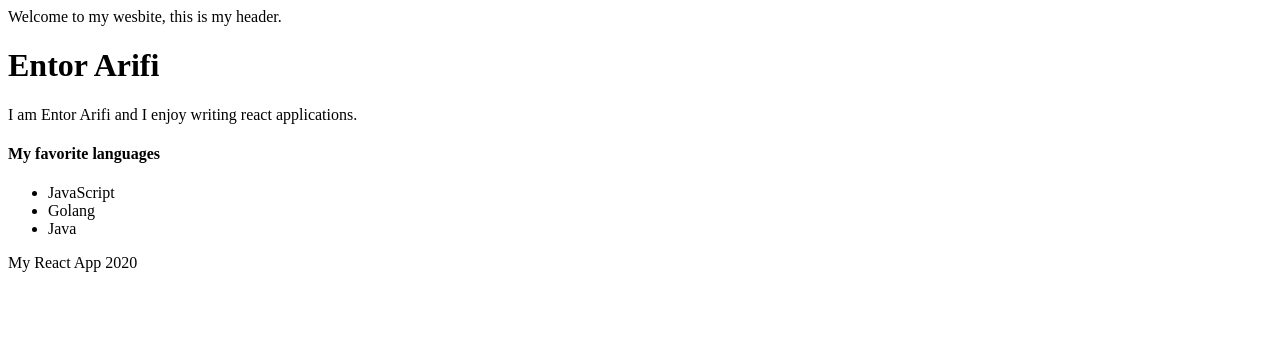
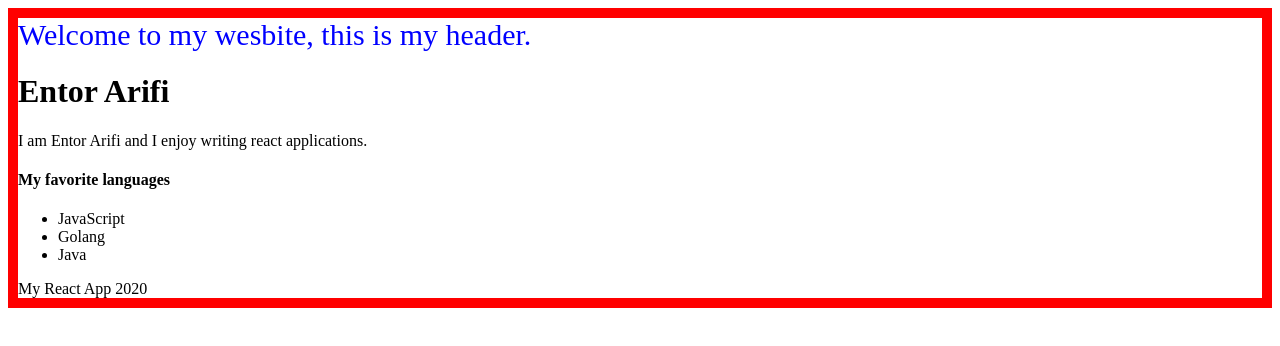
Before and after one commit to armendlahi/learning-react-ick, a React (Create React App) app: page / in a window 1280 px wide. Shown: the top 346 px of the page. Built offline with nearby package versions, Linux system fonts and the light colour scheme.

Commit message:
Style React components using external css files.

```diff
--- a/src/components/Header.js
+++ b/src/components/Header.js
@@ -1,7 +1,7 @@
 import React from 'react';
 
 function Header() {
-    return <header>Welcome to my wesbite, this is my header.</header>;
+    return <header className="my-header">Welcome to my wesbite, this is my header.</header>;
 }
 
 export default Header;
--- a/src/index.js
+++ b/src/index.js
@@ -2,5 +2,6 @@ import React from 'react';
 import ReactDOM from 'react-dom';
 
 import App from './App';
+import './style.css';
 
 ReactDOM.render(<App />, document.getElementById('root'));
--- /dev/null
+++ b/src/style.css
@@ -0,0 +1,8 @@
+body {
+    border: 10px solid red;
+}
+
+.my-header {
+    font-size: 30px;
+    color: blue;
+}
```
